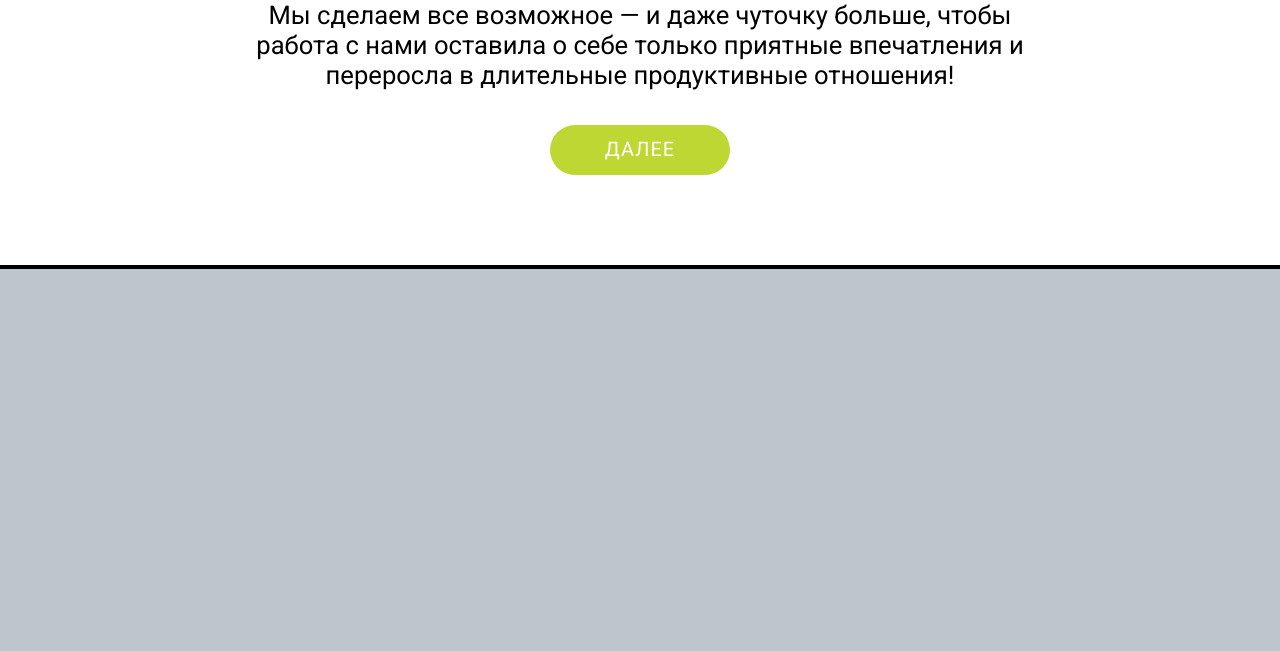
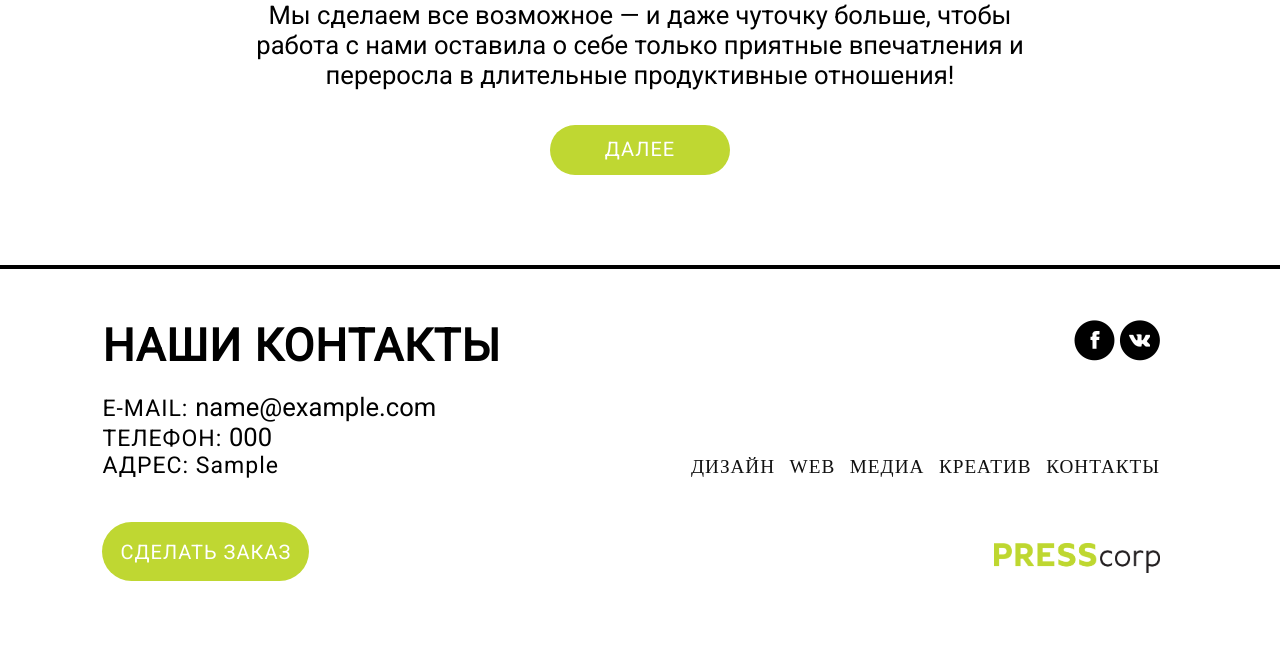
Before and after one commit to felixo/dndpr, a Django app: page / in a window 1280 px wide. Shown: the part 1299-1950 px from the top of the page. Before the commit the page ends 1568 px from the top, so only its background shows below. Run offline with Django 3.2, Linux system fonts and the light colour scheme; tables that the repository leaves empty hold one stand-in row (values such as "Sample post"); grey boxes marked "Sample" are stand-in pictures; some libraries are stand-ins or nearby versions.

Commit message:
workin on footer

```diff
--- a/presscorp/admin.py
+++ b/presscorp/admin.py
@@ -2,7 +2,8 @@
 from __future__ import unicode_literals
 
 from django.contrib import admin
-from .models import Slider
+from .models import Slider, Web
 
 admin.site.register(Slider)
+admin.site.register(Web)
 # Register your models here.
--- a/presscorp/models.py
+++ b/presscorp/models.py
@@ -12,4 +12,18 @@ class Slider(models.Model):
 
     def __unicode__(self):  # __unicode__ on Python 2
         return unicode(self.name) or u''
-# Create your models here.
+class Web(models.Model):
+    name_of_page = models.CharField(max_length=50, default='Главная страница и общая информация')
+    phone = models.CharField(max_length=20, default='+7 (495) 968 77 43')
+    email = models.CharField(max_length=30, default='ae@presscorp.ru')
+    adress = models.CharField(max_length=150, default='г. Москва, ул. Нагатинская, 3а')
+    vk = models.CharField(max_length=100, default='https://vk.com/presscorp')
+    fb = models.CharField(max_length=100, default='https://www.facebook.com/PressCorp/')
+    insta = models.CharField(max_length=100, default='https://www.instagram.com/presscorp/')
+
+    class Meta:
+        verbose_name = ("Главная страница")
+        verbose_name_plural = ("Главная страница")
+
+    def __unicode__(self):  # __unicode__ on Python 2
+        return unicode(self.name_of_page) or u''
--- a/presscorp/static/presscorp/style.css
+++ b/presscorp/static/presscorp/style.css
@@ -246,6 +246,117 @@ h1 {
     background-color: black;
 }
 
+.social_dot {
+    width: 41px;
+    height: 41px;
+    display: inline-block;
+}
+
+.social_dot a {
+    cursor: pointer;
+}
+
+#insta {
+    display: none;
+}
+
+.contact_dot a {
+    color: black;
+    font-family: 'Roboto', sans-serif;
+    font-size: 2vw;
+}
+
+.contact_dot a:visited {
+    color: black;
+}
+
+.contact_dot a:hover {
+    color: #bfd732;
+    text-decoration: underline;
+}
+
+.contact_dot span {
+    text-transform: uppercase;
+    font-family: 'Roboto', sans-serif;
+    font-size: 1.8vw;
+    letter-spacing: 1px;
+}
+
+#address {
+    text-transform: none;
+}
+
+.footer_logo {
+    width: 166px;
+    height: 40px;
+    padding-top: 30px;
+    margin-left: auto;
+}
+
+.footer_list_dot {
+    width: 49%;
+    display: inline-block;
+}
+
+.footer_list_dot:nth-child(2n) {
+    text-align: right;
+}
+
+#footer_list {
+    margin-left: 8%;
+    margin-right: 8%;
+    padding-bottom: 70px;
+    padding-top: 30px;
+}
+
+.low_menu_dot {
+    display: inline-block;
+    margin-left: 2%;
+
+}
+
+.low_menu_dot a {
+    color: #111;
+    text-transform: uppercase;
+    letter-spacing: 1px;
+    font-weight: 300;
+    display: block;
+    line-height: 40px;
+    font-size: 1.5vw;
+}
+.low_menu_dot a:hover {
+    color: #bfd732;
+}
+
+.make_order {
+    margin-top: 35px;
+    background-color: #bfd732;
+    color: white;
+    width: 207px;
+    height: 59px;
+    font-family: 'Roboto', sans-serif;
+    font-size: 20px;
+    vertical-align: middle;
+    border-radius: 30px;
+    padding-top: 12px;
+    letter-spacing: 1px;
+    text-align: center;
+    color: white;
+}
+
+.make_order a{
+    color: white;
+    vertical-align: -6px;
+}
+
+.make_order a:visited{
+    color: white;
+}
+
+.make_order:hover {
+    background-color: black;
+}
+
 @media (max-width: 768px) {
 /* показываем кнопку для переключения верхней навигации */
 .nav-toggle {
@@ -268,6 +379,18 @@ margin: 0;
 padding: 0;
 z-index: 3;
 
+}
+
+.since {
+    font-size: 2.5vw;
+}
+
+h1 {
+    font-size: 4vw;
+}
+
+.about_us {
+    font-size: 2.5vw;
 }
 
 #menu a {
--- a/presscorp/templates/presscorp/base.html
+++ b/presscorp/templates/presscorp/base.html
@@ -41,5 +41,56 @@
 {% endblock %}
 </body>
 <footer>
-    <div></div>
+    <ul id="footer_list">
+        <li class="footer_list_dot">
+            <h1>НАШИ КОНТАКТЫ</h1>
+        </li>
+        <li class="footer_list_dot">
+            <ul id="social_list">
+                <li class="social_dot">
+                    <a href="{{ web.fb}}">
+                        <img src="{% static 'presscorp/images/fb_social_black.png' %}" alt="fb_social_black">
+                    </a>
+                </li>
+                <li class="social_dot">
+                    <a href="{{ web.vk}}">
+                        <img src="{% static 'presscorp/images/vk_social_black.png' %}" alt="vk_social_black">
+                    </a>
+                </li>
+                <li class="social_dot" id="insta">
+                    <a href="{{ web.insta}}">
+                        <img src="{% static 'presscorp/images/inst_social_black.png' %}" alt="isnstagram_social_black">
+                    </a>
+                </li>
+            </ul>
+        </li>
+        <li class="footer_list_dot">
+            <ul class="contact_list">
+                <li class="contact_dot">
+                    <span>E-mail: </span><a href="mailto:{{web.email}}">{{ web.email }}</a>
+                </li>
+                <li class="contact_dot">
+                    <span>Телефон: </span><a href="tel:{{web.phone}}">{{ web.phone }}</a>
+                </li>
+                <li class="contact_dot">
+                    <span>Адрес: </span><span id="address">{{ web.adress }}</span>
+                </li>
+            </ul>
+        </li>
+        <li class="footer_list_dot">
+            <ul class="low_menu_list">
+                <li class="low_menu_dot"><a href="">ДИЗАЙН</a></li>
+                <li class="low_menu_dot"><a href="">WEB</a></li>
+                <li class="low_menu_dot"><a href="">МЕДИА</a></li>
+                <li class="low_menu_dot"><a href="">КРЕАТИВ</a></li>
+                <li class="low_menu_dot"><a href="">КОНТАКТЫ</a></li>
+            </ul>
+        </li>
+        <li class="footer_list_dot">
+            <div class="make_order"><a href="">СДЕЛАТЬ ЗАКАЗ</a></div>
+        </li>
+        <li class="footer_list_dot">
+            <div class="footer_logo"><a href=""><img src="{% static 'presscorp/images/logo.png' %}" alt="presscorp logo"></a></div>
+        </li>
+    </ul>
 </footer>
--- a/presscorp/views.py
+++ b/presscorp/views.py
@@ -1,7 +1,7 @@
 #!/usr/bin/env python
 # -*- coding: utf-8 -*-
 from django.shortcuts import render
-from .models import Slider #Partner, Wwd, Video, How_to_help, Media, Media_images, About, We_cares, MainPage
+from .models import Slider, Web
 from django.shortcuts import render_to_response
 from django.template import RequestContext
 #from django.core.paginator import Paginator, EmptyPage, PageNotAnInteger
@@ -21,4 +21,6 @@ def handler500(request):
 
 def index(request):
     slider = Slider.objects.all()
-    return render(request, 'presscorp/index.html', {'slider': slider})
+    web = Web.objects.all()
+    return render(request, 'presscorp/index.html', {'slider': slider,
+                                                    'web': web[0]})
```
Also changed, not shown: presscorp/migrations/0002_web.py (added), presscorp/static/presscorp/images/fb_social_black.png (added), presscorp/static/presscorp/images/fb_social_green.png (added), presscorp/static/presscorp/images/inst_social_black.png (added), presscorp/static/presscorp/images/inst_social_green.png (added), presscorp/static/presscorp/images/vk_social_black.png (added), presscorp/static/presscorp/images/vk_social_green.png (added).
